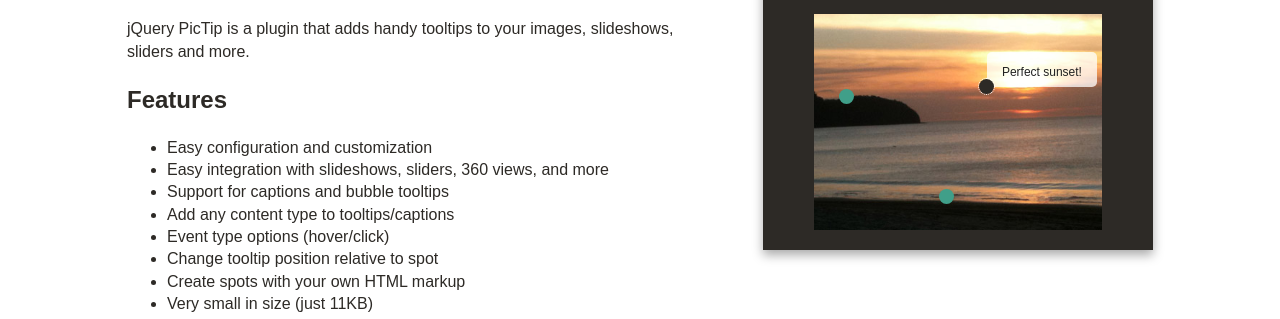
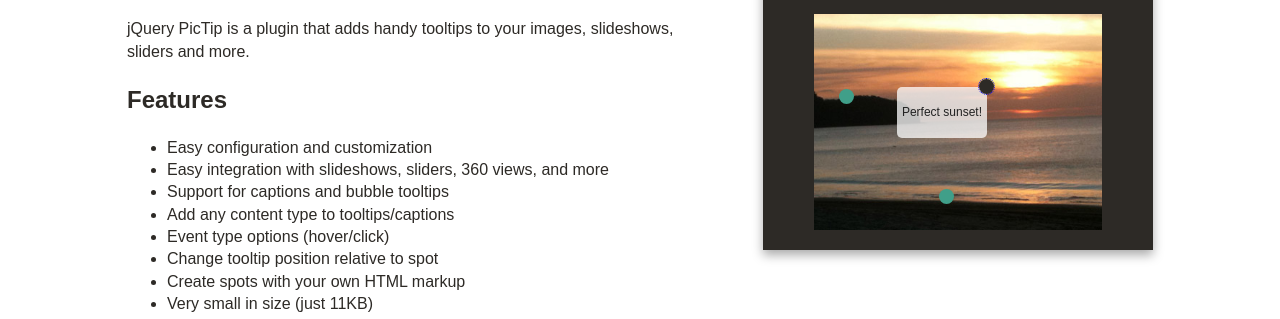
Before and after one commit to dfernandeza/pictip, a plain HTML site: page index.html in a window 1280 px wide. Both pictures are taken after a click on the link 986 px from the left and 293 px from the top of the page. Shown: the part 207-526 px from the top of the page. Drawn offline with nearby package versions, Linux system fonts and the light colour scheme.

Commit message:
Adding some minor fixes
Adding some minor fixes to the demo page

```diff
--- a/css/pictip.css
+++ b/css/pictip.css
@@ -5,40 +5,22 @@
 	width: 15px;
 	height: 15px;
 	display: block;
-	border-radius: 10px;
+    -webkit-border-radius: 10px;
+            border-radius: 10px;
+    -webkit-background-clip: padding-box; background-clip: padding-box;
 	background: #409F89;
 	z-index: 1;
-
-	text-align: center;
-	text-decoration: none;
-	color: #fff;
-	font-weight: bold;
 }
 .spot-tooltip{
-	width: 110px;
-	height: 35px;
 	font-size: .75em;
 	color: #222;
-	text-align: center;
 	background: #fff;
-	background-color: rgba(255, 255, 255, 0.75);
+	background: rgba(255, 255, 255, 0.75);
+	padding: 5px;
 	position: absolute;
-	display: none;
-	z-index: 1;
-  -webkit-border-radius: 5px;
+    -webkit-border-radius: 5px;
           border-radius: 5px;
-  -webkit-background-clip: padding-box; background-clip: padding-box;
-
-}
-.spot-tooltip img{
-	width: 100%;
-}
-.spot-tooltip h1{
-	font-size: 14px;
-}
-.spot-tooltip-close{
-	float: right;
-	clear: both;
+    -webkit-background-clip: padding-box; background-clip: padding-box;
 }
 .spot-open{
 	background-color: #2D2A26;
--- a/js/main.js
+++ b/js/main.js
@@ -5,14 +5,10 @@ $("#pictip-demo").pictip({
 	spots: [
 		{top: '75px', left: '25px', content: '<p>Nice Mountain!</p>', tooltipPosition:'br'},
 		{top: '175px', left: '125px', content: '<p>Get into the water!</p>', tooltipPosition:'tr'},
-		{top: '65px', left: '165px', content: '<p>Perfect sunset!</p>', tooltipPosition:'tr'}
+		{top: '65px', left: '165px', content: '<p>Perfect sunset!</p>', tooltipPosition:'bl'}
 	],
 	//tooltip: false,
-	onShowToolTip: function(spot, tooltip){
-		//$(spot).text('-');
-	},
-	onCloseToolTip: function(spot, tooltip){
-		//$(spot).text('+');
-	}
+	onShowToolTip: function(spot, tooltip){},
+	onCloseToolTip: function(spot, tooltip){}
 });
 var pictip = $("#pictip-demo").data('pictip');
```
Also changed, not shown: js/jquery.pictip.js.
